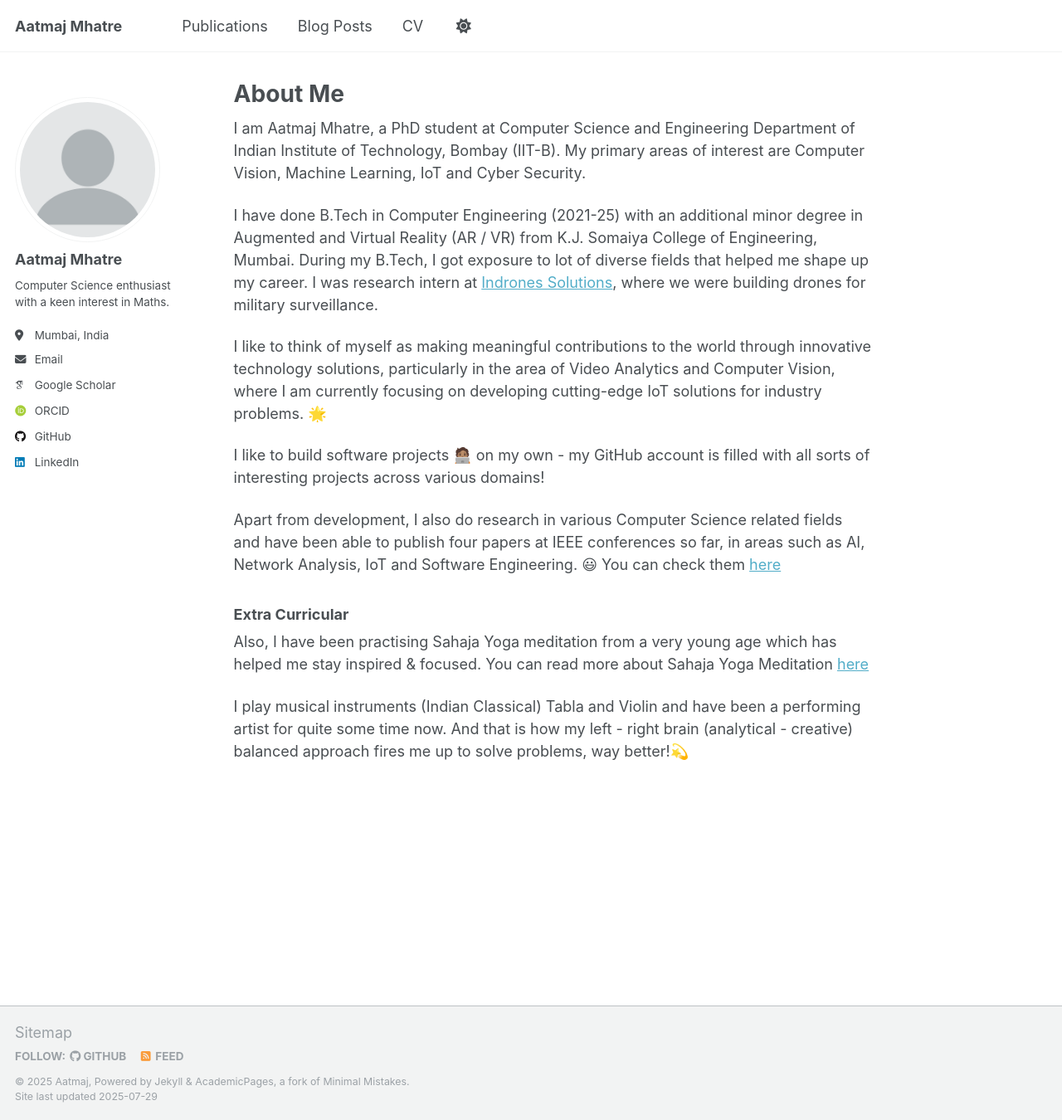
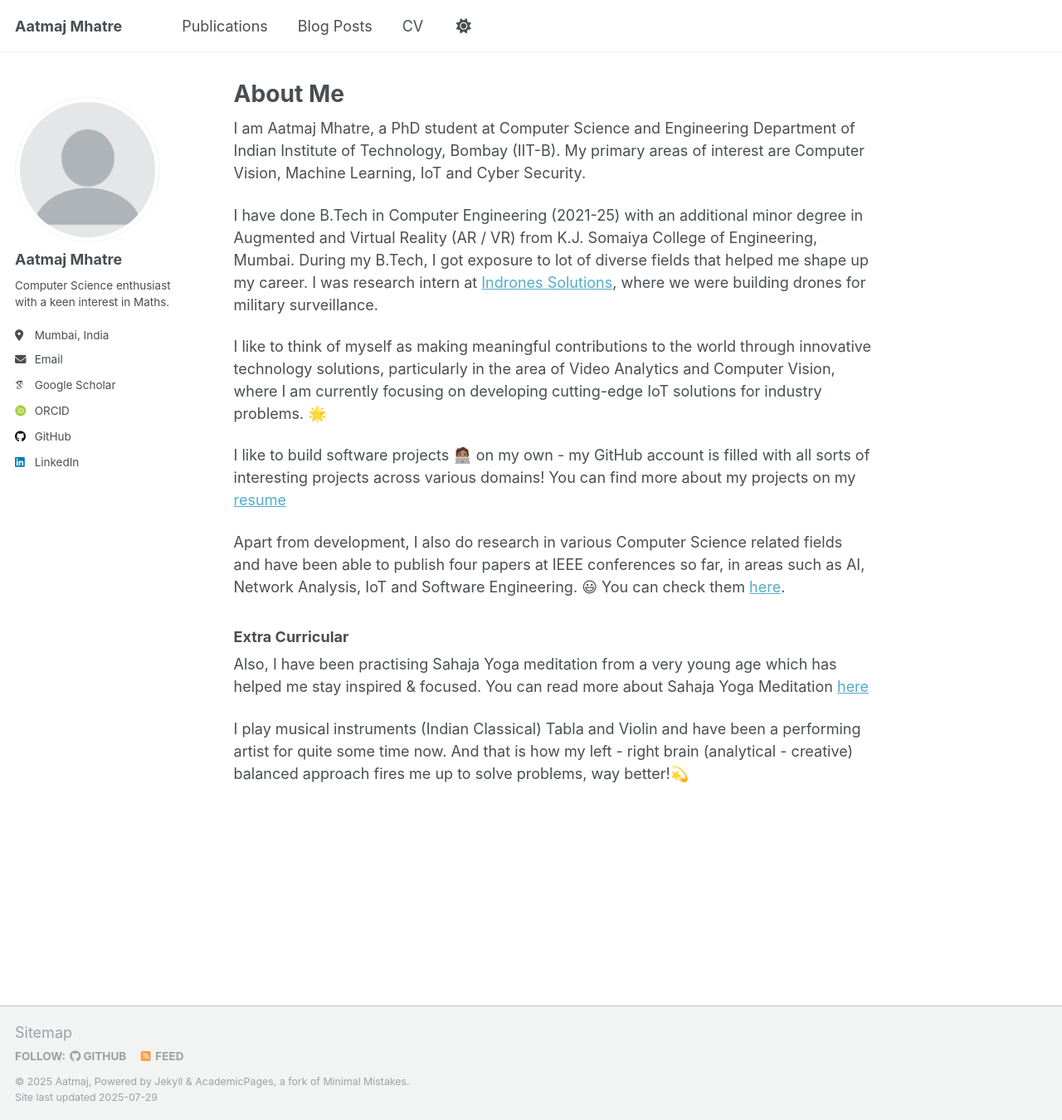
Before and after one commit to Aatmaj-Zephyr/about, a Jekyll site: the page built from _pages/about.md, in a window 1280 px wide and 1350 px high. Shown: the whole window at 83% size. Built offline with Jekyll 4.4.1, drawn with Linux system fonts in a browser that asks for light colours; some web fonts are replaced; a script that is not in the unit is left out.

Commit message:
added resume

```diff
--- a/_data/navigation.yml
+++ b/_data/navigation.yml
@@ -24,7 +24,7 @@ main:
     url: "https://dev.to/aatmaj"
 
   - title: "CV"
-    url: /cv/
+    url: /files/Resume.pdf
 
   # - title: "Triva"
   #   url: /markdown/
--- a/_pages/about.md
+++ b/_pages/about.md
@@ -6,19 +6,15 @@ redirect_from:
   - /about/
   - /about.html
 ---
-
 I am Aatmaj Mhatre, a PhD student at Computer Science and Engineering Department of Indian Institute of Technology, Bombay (IIT-B). My primary areas of interest are Computer Vision, Machine Learning, IoT and Cyber Security.
 
 I have done B.Tech in Computer Engineering (2021-25) with an additional minor degree in Augmented and Virtual Reality (AR / VR) from K.J. Somaiya College of Engineering, Mumbai. During my B.Tech, I got exposure to lot of diverse fields that helped me shape up my career. I was research intern at [Indrones Solutions](https://indrones.com/), where we were building drones for military surveillance.
 
 I like to think of myself as making meaningful contributions to the world through innovative technology solutions, particularly in the area of Video Analytics and Computer Vision, where I am currently focusing on developing cutting-edge IoT solutions for industry problems. 🌟
 
-I like to build software projects 🧑🏽‍💻 on my own - my GitHub account is filled with all sorts of interesting projects across various domains!
+I like to build software projects 🧑🏽‍💻 on my own - my GitHub account is filled with all sorts of interesting projects across various domains! You can find more about my projects on my [resume](./files/Resume.pdf)
 
-Apart from development, I also do research in various Computer Science related fields and have been able to publish four papers at IEEE conferences so far, in areas such as AI, Network Analysis, IoT and Software Engineering. 😃 You can check them [here](https://scholar.google.com/citations?user=ky53uMcAAAAJ)
-
-
-
+Apart from development, I also do research in various Computer Science related fields and have been able to publish four papers at IEEE conferences so far, in areas such as AI, Network Analysis, IoT and Software Engineering. 😃 You can check them [here](https://scholar.google.com/citations?user=ky53uMcAAAAJ).
 
 
 ### Extra Curricular
```
Also changed, not shown: 1 other file.
